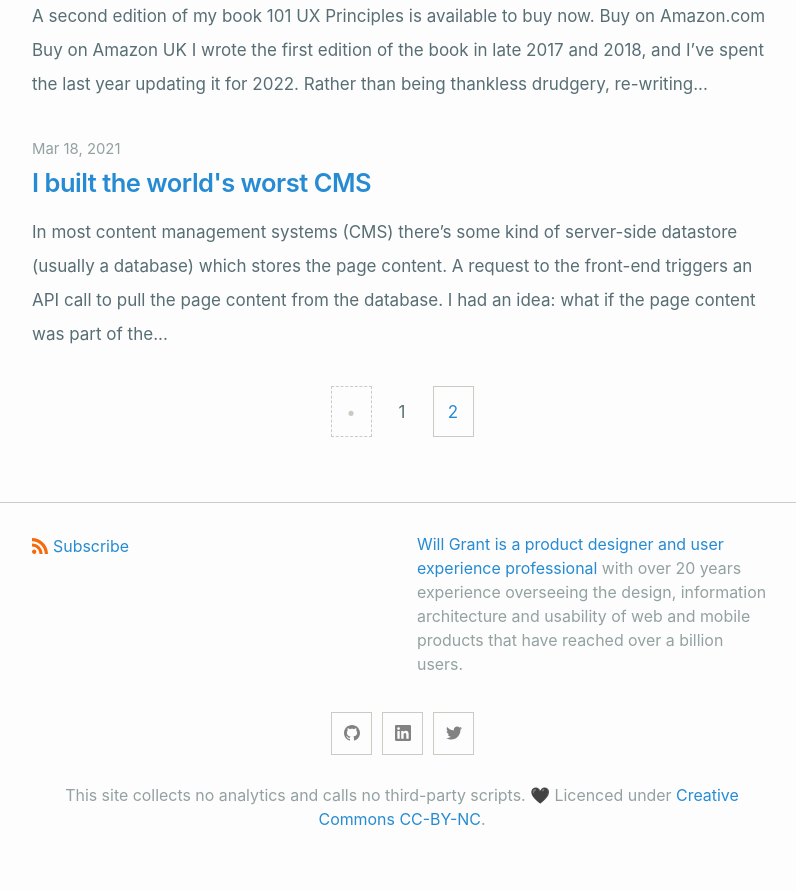
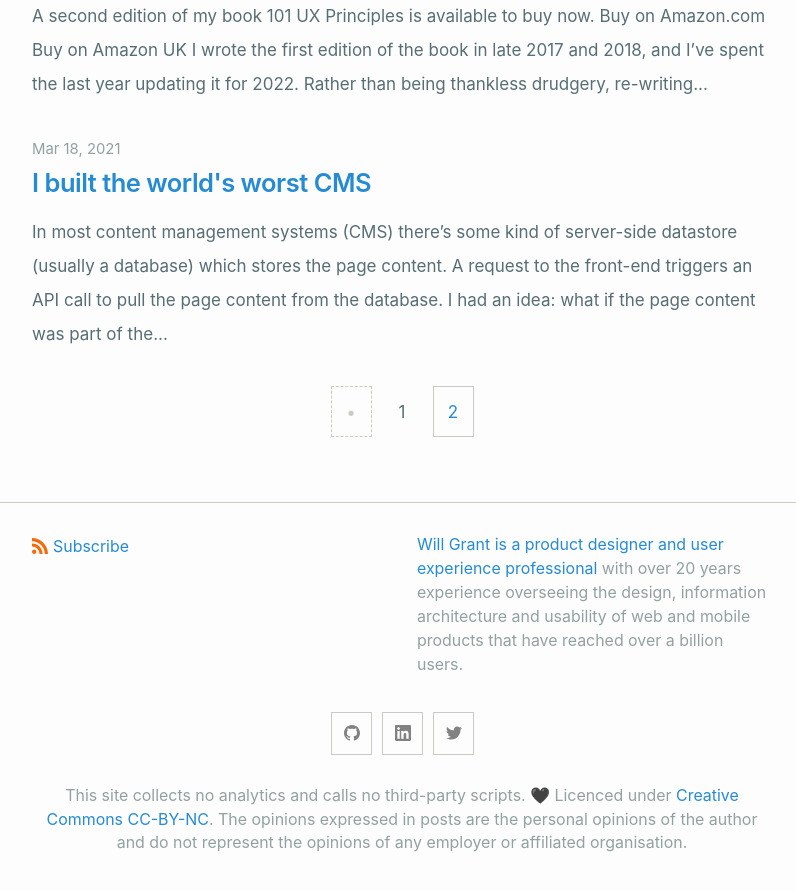
Before and after one commit to wgx/blog.willgrant.org, a Jekyll site: the page built from index.html, in a window 1280 px wide and 900 px high, scrolled down 1457 px. Shown: the top 891 px of the window, without its empty margins (238-1034 px from the left). Built offline with Jekyll 4.4.1, drawn with Linux system fonts in a browser that asks for light colours; the list of posts is cut into pages by our own code.

Commit message:
added footer disclaimer

```diff
--- a/_includes/footer.html
+++ b/_includes/footer.html
@@ -36,7 +36,7 @@
 
     <div class="social-links" style="text-align: center;">
       <br />
-      <p>This site collects no analytics and calls no third-party scripts. 🖤 Licenced under <a href="https://creativecommons.org/licenses/by-nc/2.0/">Creative Commons CC-BY-NC</a>.</p>
+      <p>This site collects no analytics and calls no third-party scripts. 🖤 Licenced under <a href="https://creativecommons.org/licenses/by-nc/2.0/">Creative Commons CC-BY-NC</a>. The opinions expressed in posts are the personal opinions of the author and do not represent the opinions of any employer or affiliated organisation.</p>
     </div>
 
   </div>
```
